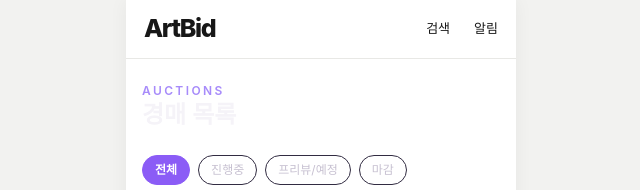
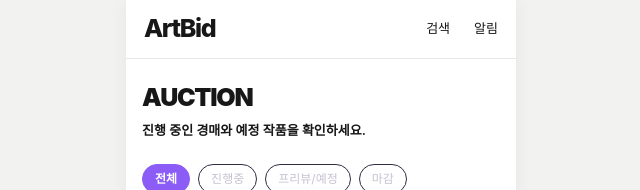
Before and after one commit to 2026-F/frontend, a Next.js app in the folder frontend/: page /auctions in a window 1280 px wide. Shown: the top 190 px of the page, without its empty margins (319-959 px from the left). Built offline with nearby package versions, Linux system fonts and the light colour scheme; no server answers; a web font is replaced by a local one.

Commit message:
style: 경매 목록 헤더를 라이브 화면과 통일

```diff
--- a/frontend/src/app/auctions/page.tsx
+++ b/frontend/src/app/auctions/page.tsx
@@ -5,10 +5,12 @@ export default async function AuctionsPage() {
   const lots = await getLots();
 
   return (
-    <div className="container-page flex flex-col gap-6 py-6">
+    <div className="container-page flex flex-col gap-6 py-5">
       <div>
-        <p className="eyebrow">Auctions</p>
-        <h1 className="font-display text-2xl font-semibold text-cream">경매 목록</h1>
+        <h1 className="text-[25px] font-black tracking-[-0.05em] text-[#171717]">AUCTION</h1>
+        <p className="mt-1 text-[13px] font-semibold text-[#171717]">
+          진행 중인 경매와 예정 작품을 확인하세요.
+        </p>
       </div>
       <AuctionListClient lots={lots} />
     </div>
```
